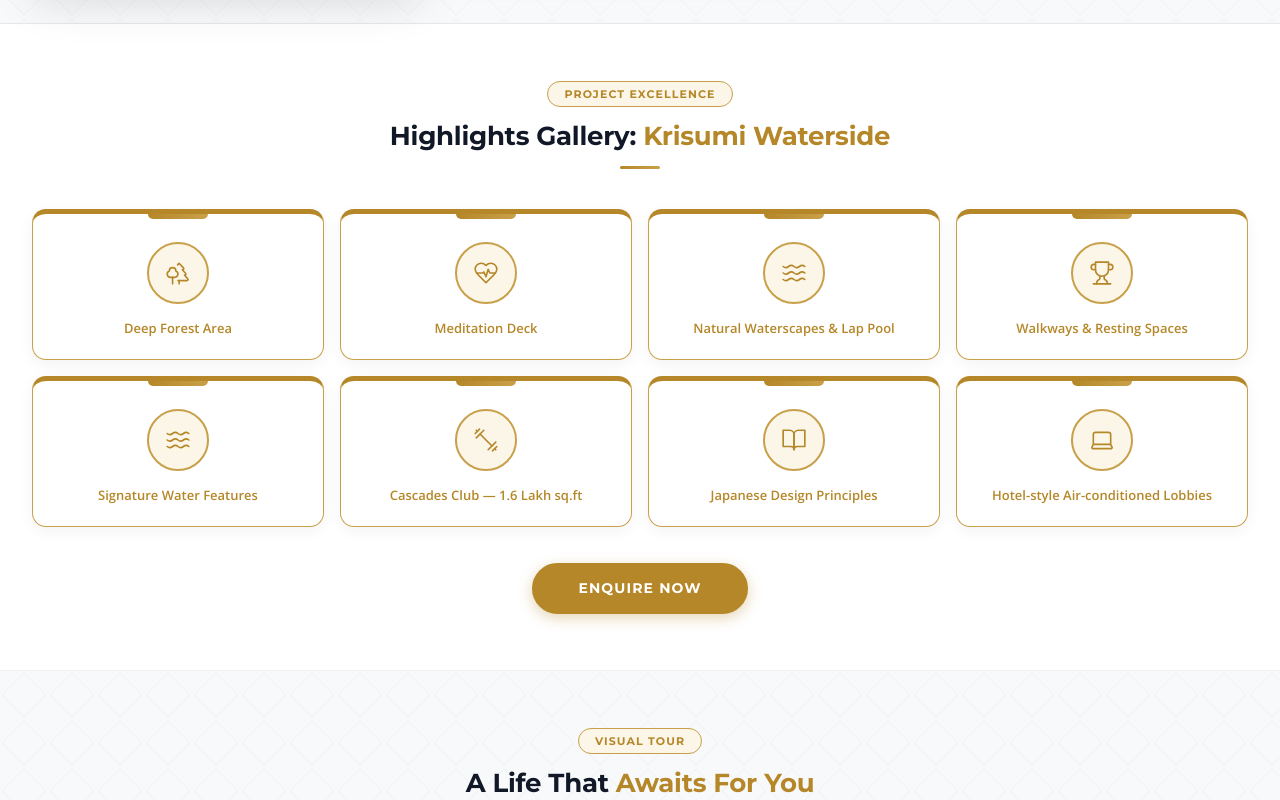
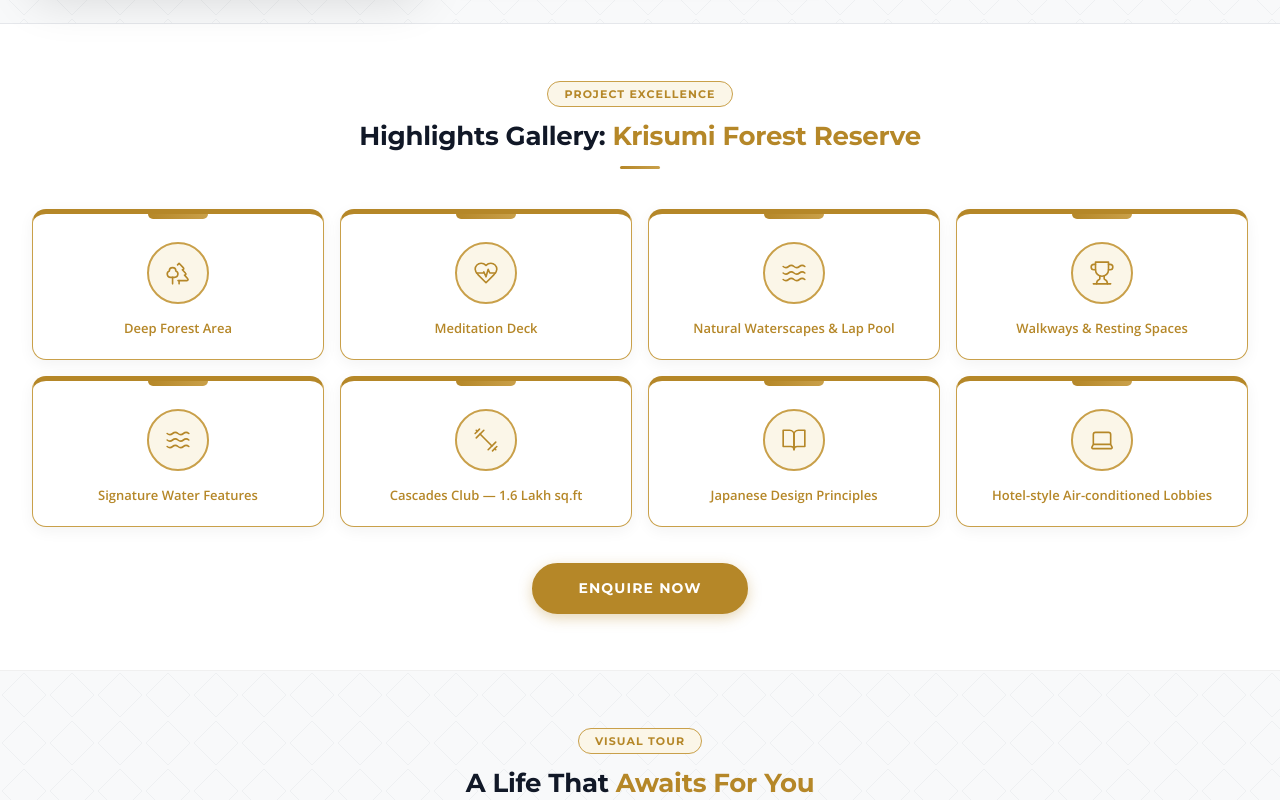
Before and after one commit to vineet-proptiger/krisumi-waterside, a Next.js app: page / in a window 1280 px wide. Shown: the part 1580-2380 px from the top of the page. Built offline with nearby package versions, Linux system fonts and the light colour scheme; no server answers.

Commit message:
feat: add EnquireModal, Footer, and Highlights components to project structure

```diff
--- a/components/EnquireModal.jsx
+++ b/components/EnquireModal.jsx
@@ -53,8 +53,8 @@
           <Image src={popupImage} alt="Krisumi Waterside" fill className="object-cover" sizes="(max-width: 768px) 0vw, 45vw" />
           <div className="absolute inset-0" style={{ background: 'linear-gradient(to top, rgba(26,26,46,0.85) 0%, rgba(26,26,46,0.1) 60%)' }} />
           <div className="absolute bottom-0 left-0 right-0 p-5 text-white z-10">
-            <p className="text-[10px] font-semibold tracking-[3px] uppercase opacity-80 mb-1" style={{ fontFamily: F_SANS, color: 'var(--color-gold)' }}>Krisumi Waterside</p>
-            <p style={{ fontFamily: F_JOST, fontSize: '13px', fontWeight: 500, opacity: 0.85 }}>3+S / 4+S LDK · EOI ₹41 & 51 Lakh</p>
+            <p className="text-[10px] font-semibold tracking-[3px] uppercase opacity-80 mb-1" style={{ fontFamily: F_SANS, color: 'var(--color-gold)' }}>Krisumi Forest Reserve </p>
+            <p style={{ fontFamily: F_JOST, fontSize: '13px', fontWeight: 500, opacity: 0.85 }}>3+S / 4+S LDK · EOI ₹41 Lakh*</p>
           </div>
         </div>
 
--- a/components/Footer.jsx
+++ b/components/Footer.jsx
@@ -13,7 +13,7 @@
         Krisumi Waterside
       </h2>
       <p style={{ fontSize: '13px', color: 'var(--color-gold)', fontFamily: F_JOST, fontWeight: '700', letterSpacing: '1.5px', textTransform: 'uppercase', marginBottom: '12px' }}>
-        New Launch — Phase 5, The Forest Reserve · EOI ₹41 & 51 Lakh
+        New Launch — Phase 5, The Forest Reserve.
       </p>
       <div style={{ display: 'flex', justifyContent: 'center', marginBottom: '24px' }}>
         <span style={{ width: '36px', height: '2.5px', background: 'linear-gradient(90deg, var(--color-gold), var(--color-gold-light))', borderRadius: '2px' }} />
--- a/components/Highlights.jsx
+++ b/components/Highlights.jsx
@@ -134,7 +134,7 @@
           color: '#111827', margin: 0, letterSpacing: '-0.01em',
         }}>
           Highlights Gallery:{' '}
-          <span style={{ color: 'var(--color-gold)' }}> Krisumi Waterside</span>
+          <span style={{ color: 'var(--color-gold)' }}>Krisumi Forest Reserve</span>
         </h2>
         <div style={{ display: 'flex', justifyContent: 'center', marginTop: '10px' }}>
           <span style={{
--- a/components/Overview.jsx
+++ b/components/Overview.jsx
@@ -211,7 +211,7 @@
             fontFamily: F_JOST, fontWeight: '800', fontSize: '26px',
             color: '#111827', margin: 0, letterSpacing: '-0.01em',
           }}>
-            Project <span style={{ color: 'var(--color-gold)' }}>Overview</span>
+            Krisumi Forest Reserve <span style={{ color: 'var(--color-gold)' }}>Overview</span>
           </h2>
           <div style={{ display: 'flex', justifyContent: 'center', marginTop: '10px' }}>
             <span style={{
```
